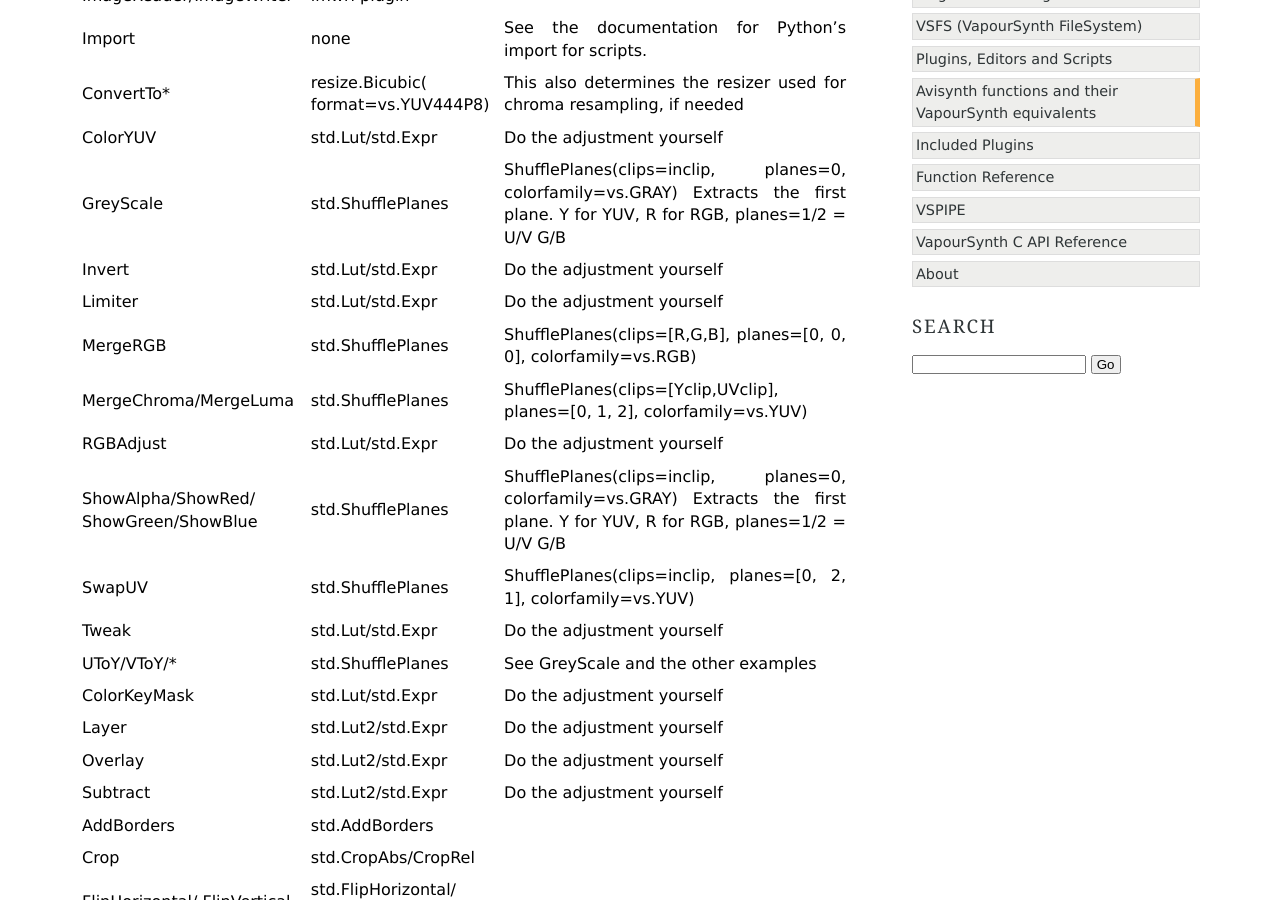
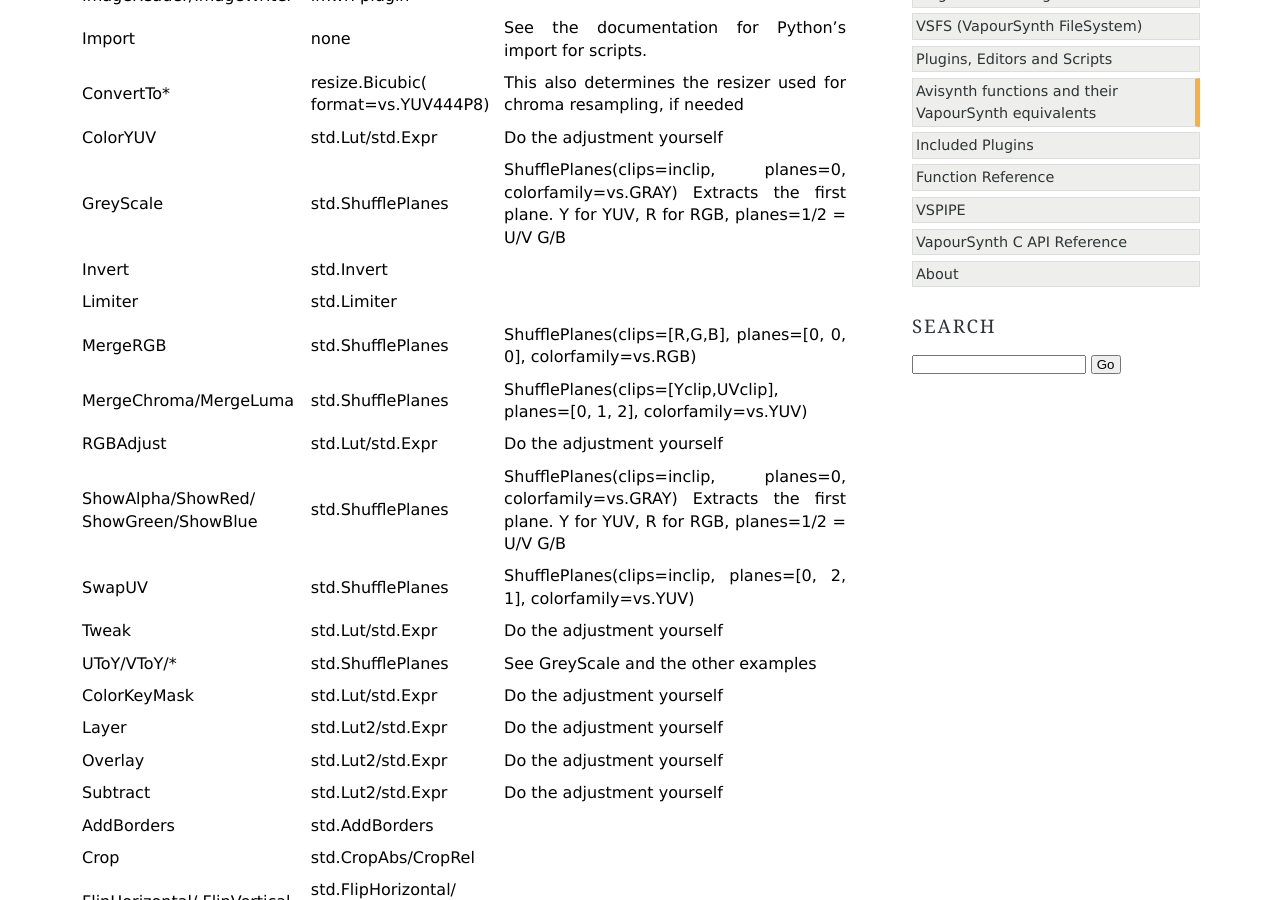
Before and after one commit to vapoursynth/vapoursynth, a Sphinx documentation site: the page built from doc/avisynthcomp.rst, in a window 1280 px wide and 900 px high, scrolled down 326 px. Built offline with Sphinx 7.4.7, drawn with Linux system fonts in a browser that asks for light colours; formulas are drawn with MathJax 3.

Commit message:
Update equivalent avisynth function list

```diff
--- a/doc/avisynthcomp.rst
+++ b/doc/avisynthcomp.rst
@@ -21,9 +21,9 @@ Avisynth functions and their VapourSynth equivalents
 | GreyScale              | std.ShufflePlanes   | ShufflePlanes(clips=inclip, planes=0, colorfamily=vs.GRAY)           |
 |                        |                     | Extracts the first plane. Y for YUV, R for RGB, planes=1/2 = U/V G/B |
 +------------------------+---------------------+----------------------------------------------------------------------+
-| Invert                 | std.Lut/std.Expr    | Do the adjustment yourself                                           |
+| Invert                 | std.Invert          |                                                                      |
 +------------------------+---------------------+----------------------------------------------------------------------+
-| Limiter                | std.Lut/std.Expr    | Do the adjustment yourself                                           |
+| Limiter                | std.Limiter         |                                                                      |
 +------------------------+---------------------+----------------------------------------------------------------------+
 | MergeRGB               | std.ShufflePlanes   | ShufflePlanes(clips=[R,G,B], planes=[0, 0, 0], colorfamily=vs.RGB)   |
 +------------------------+---------------------+----------------------------------------------------------------------+
```
